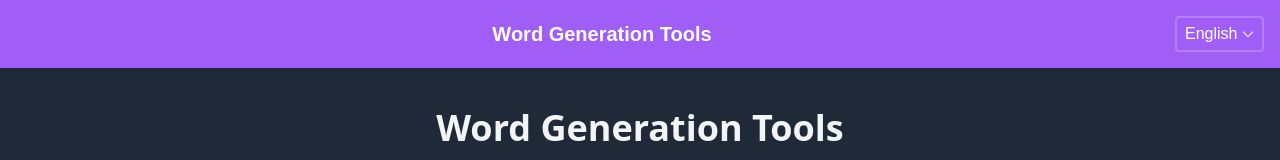
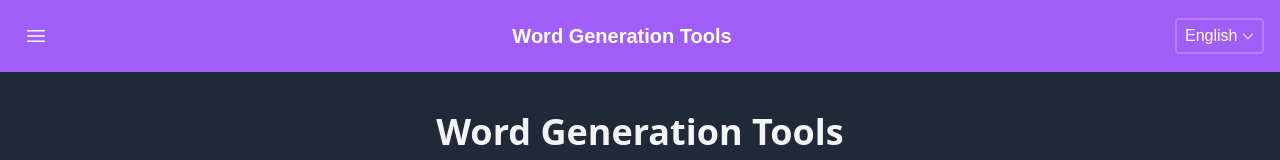
Before and after one commit to makumaaku/character-counter, a Next.js app: page /en/word-gen in a window 1280 px wide. Shown: the top 160 px of the page. Built offline with nearby package versions, Linux system fonts and the light colour scheme.

Commit message:
layoutの修正

```diff
--- a/app/[lang]/word-gen/layout.tsx
+++ b/app/[lang]/word-gen/layout.tsx
@@ -1,9 +1,8 @@
 import { translate } from '@/lib/i18n/client';
-import Header from '@/components/Header';
-import Footer from '@/components/Footer';
 import { SITE_CONFIG } from '@/constants/constants';
 import { getCommonMetadata } from '@/lib/metadata';
 import { Metadata } from 'next';
+import WordGenLayout from './components/WordGenLayout';
 
 type Props = {
   children: React.ReactNode;
@@ -158,17 +157,10 @@
   };
 }
 
-export default async function WordGenLayout({ children, params }: Props) {
-  const { lang } = await params;
-  const t = (key: string) => translate(lang, key);
-
+export default async function Layout({ children }: Props) {
   return (
-    <div className="flex flex-col min-h-screen bg-gray-800">
-      <Header title={t('wordGen.title')} homeLink={`/${lang}/word-gen`} />
-      <main className="flex-1 px-4 lg:px-8">
-        {children}
-      </main>
-      <Footer />
-    </div>
+    <WordGenLayout>
+      {children}
+    </WordGenLayout>
   );
 }
```
